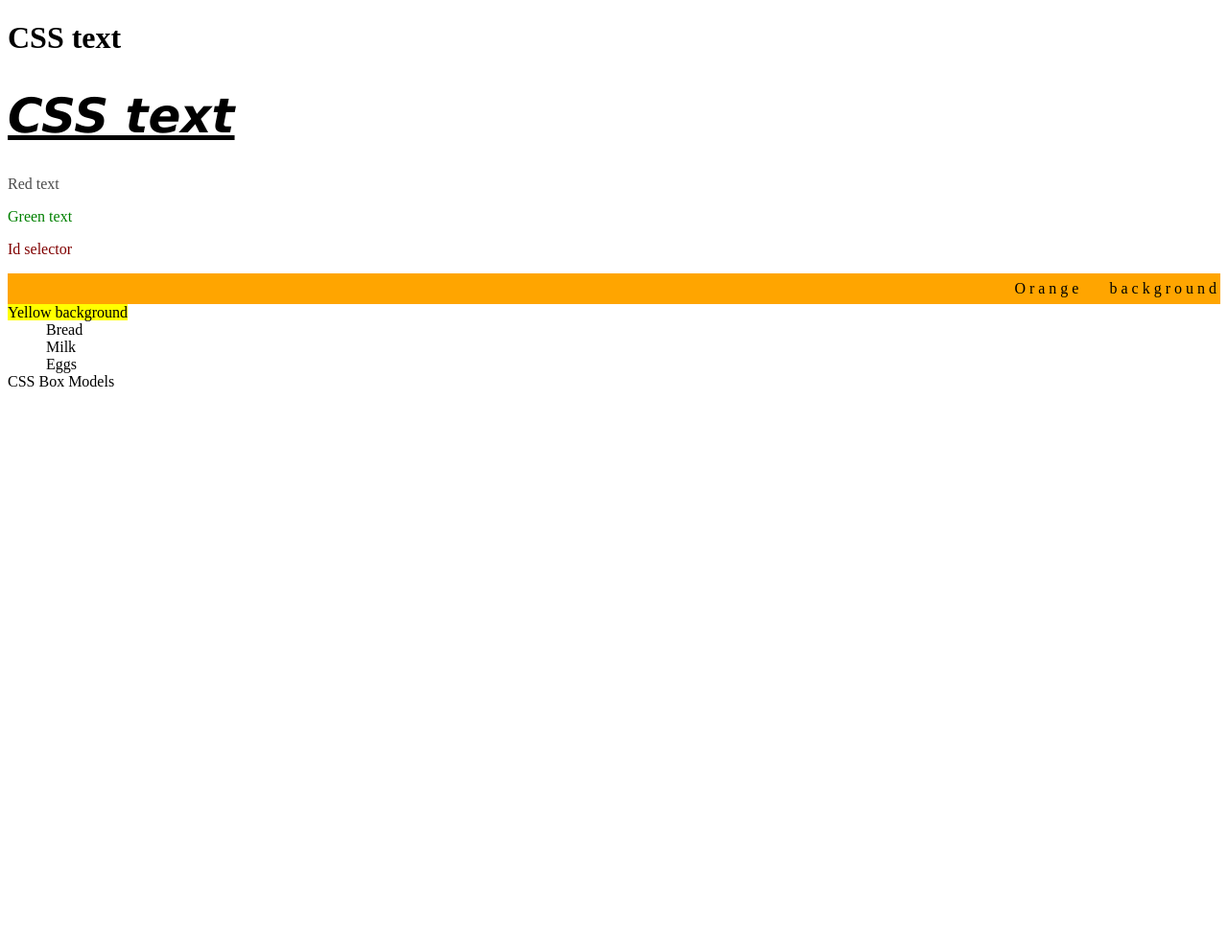
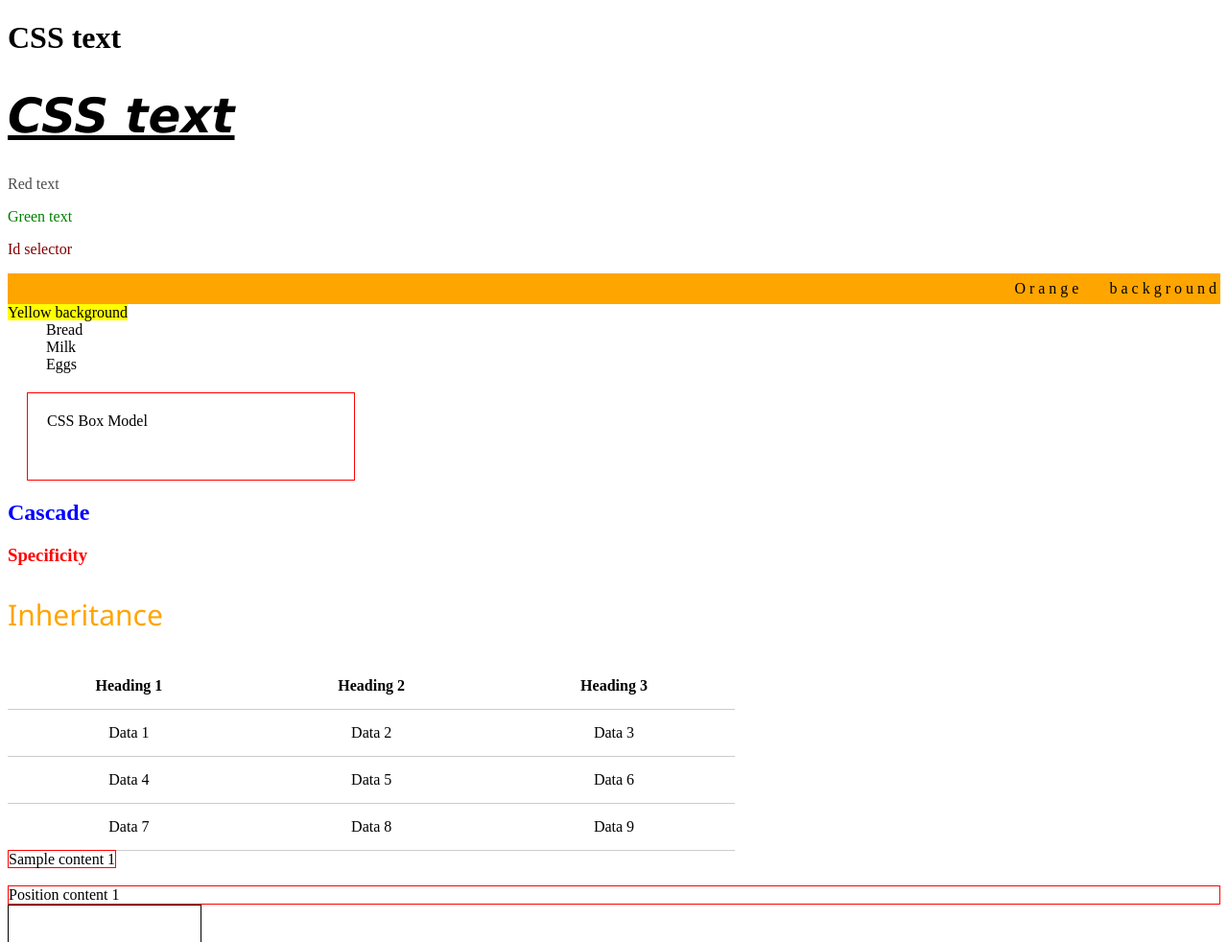
Before and after one commit to Eddymichelle/firstCSS, a plain HTML site: page index.html in a window 1280 px wide. Shown: the top 982 px of the page at 96% size. Before the commit the page ends 800 px from the top, so only its background shows below. Drawn offline with Linux system fonts and the light colour scheme.

Commit message:
finished

```diff
--- a/index.html
+++ b/index.html
@@ -24,6 +24,59 @@
         <li>Eggs</li>
     </ul>
 
-    <div class="box-model">CSS Box Models</div>
+    <div class="box-model">CSS Box Model</div>
+
+    <h2>Cascade</h2>
+
+    <h3 id="title" class="sub-heading" style="color: purple">Specificity</h3>
+
+    <div class="inheritance">
+        <p>Inheritance</p>
+    </div>
+
+   <table>
+    <thead>
+        <tr>
+          <th>Heading 1</th>
+          <th>Heading 2</th>
+          <th>Heading 3</th>
+        </tr>
+    </thead>
+    <tbody>
+      <tr>
+        <td>Data 1</td>
+        <td>Data 2</td>
+        <td>Data 3</td>
+      </tr>
+      <tr>
+        <td>Data 4</td>
+        <td>Data 5</td>
+        <td>Data 6</td>
+      </tr>
+      <tr>
+        <td>Data 7</td>
+        <td>Data 8</td>
+        <td>Data 9</td>
+      </tr>
+    </tbody>
+   </table>
+
+   <div class="content-1">Sample content 1</div>
+   <span class="content-2">Sample content 2</span>
+
+   <br>
+   <br>
+
+   <div class="position-1">Position content 1</div>
+   <div class="container">
+   <div class="position-2">Position content 2</div>
+</div>
+
+<div class="em-container">
+    Em unit
+<div class="em">Em child element</div>
+</div>
+
+<div class="rem">Rem unit</div>
 </body>
 </html>
--- a/styles.css
+++ b/styles.css
@@ -35,3 +35,98 @@ ul {
     margin: 0;
     padding; 0;
 }
+
+.box-model {
+    border: 1px solid red;
+    height: 50px;
+    width: 300px;
+    padding: 20px;
+    margin: 20px
+}
+
+h2 {
+    color: red;
+}
+
+h2 {
+    color: blue;
+}
+
+.sub-heading {
+    color: blue;
+}
+
+h3 {
+    color: red !important;
+}
+
+#title {
+    color: orange;
+}
+
+.inheritance {
+    color: orange;
+    font-family: 'Segoe UI';
+    font-size: 30px;
+}
+
+th,
+td {
+    border-bottom: 1px solid #ccc;
+    padding: 15px;
+}
+
+table {
+    border-collapse: collapse;
+    width: 60%;
+}
+
+td {
+    text-align: center;
+}
+
+.content-1 {
+    border: 1px solid red;
+    display: inline;
+}
+
+.content-2 {
+    border: 1px solid blue;
+    display: none;
+}
+
+.position-1 {
+    border: 1px solid red;
+    position: sticky;
+    top: 50px;
+    left: 50px
+}
+
+.position-2 {
+    border: 1px solid blue;
+    position: absolute;
+    bottom: 0px;
+    right: 0px;
+}
+
+.container {
+    position: relative;
+    width: 200px;
+    height: 2000px;
+    border: 1px solid black;
+}
+
+.em-container {
+    font-size: 20px;
+    height: 2em;
+}
+
+.em {
+    font-size: 1.5em;
+}
+
+.rem {
+    font-size: 3rem;
+    height: calc (50vh - 100px)
+    border: 1px solid #333;
+}
```
